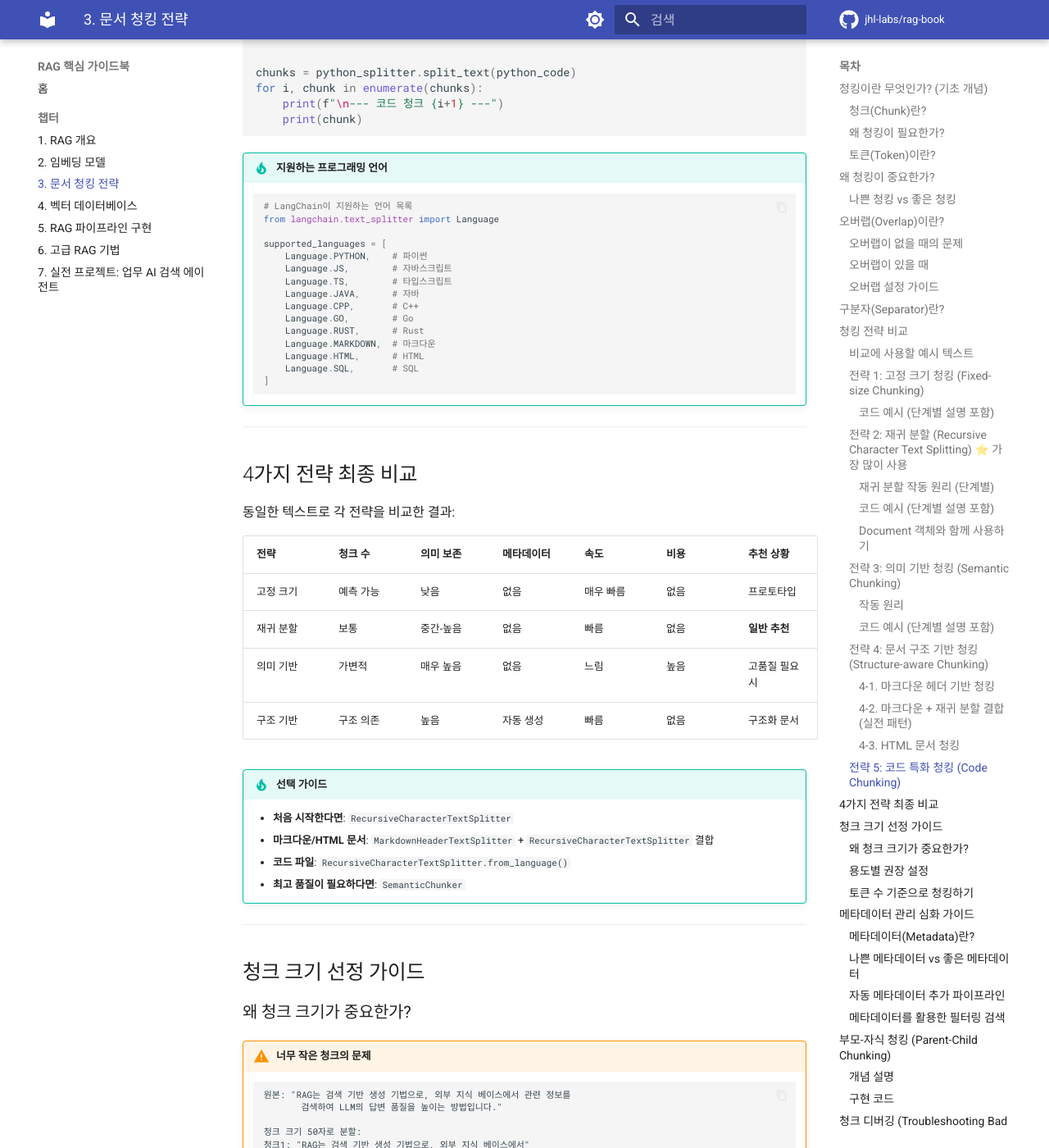
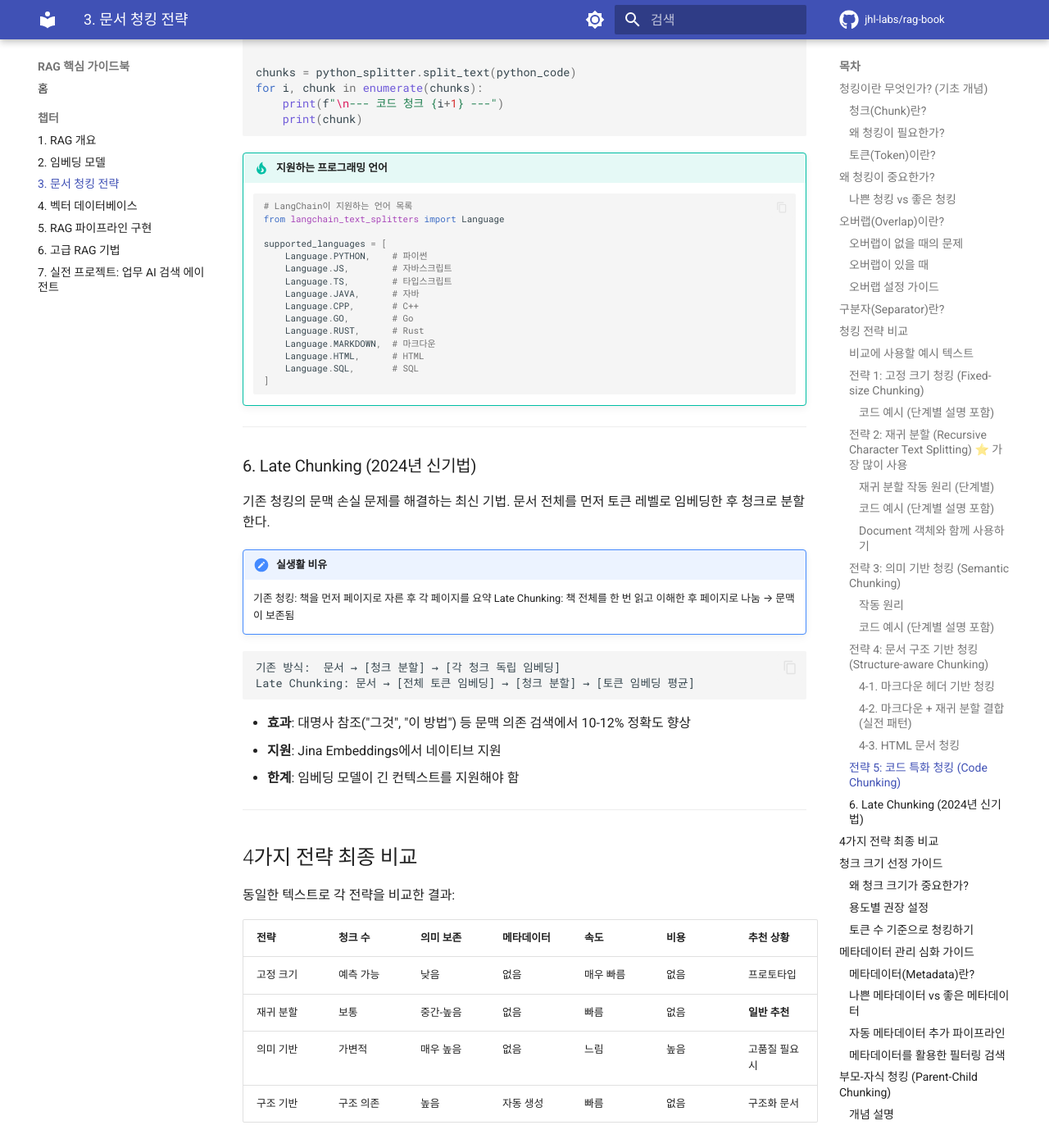
Before and after one commit to jhl-labs/rag-book, an MkDocs documentation site: the page built from docs/chapters/03-chunking-strategies.md, in a window 1280 px wide and 1400 px high, scrolled down 15153 px. Shown: the whole window at 82% size. Built offline with MkDocs 1.6.1 and Material for MkDocs 9.7.7, drawn with Linux system fonts in a browser that asks for light colours; comment, search, counter and statistics services are not loaded; some of the changed text lies outside the part shown.

Commit message:
fix: LangChain deprecated import 전면 교체 및 청킹 콘텐츠 보강
- langchain.text_splitter → langchain_text_splitters
- langchain.schema.Document → langchain_core.documents.Document
- langchain_community.embeddings.HuggingFaceEmbeddings → langchain_huggingface
- langchain.chains.RetrievalQA → LCEL(RunnablePassthrough + StrOutputParser) 패턴으로 교체
- langchain.prompts → langchain_core.prompts
- !!! summary → !!! abstract 교체 (MkDocs 표준 준수)
- 03-chunking-strategies: Late Chunking (2024) 섹션 추가
- 03-chunking-strategies: Anthropic Contextual Retrieval tip 박스 추가
- 01-rag-overview: API 키 하드코딩 제거, 내부 API 사용 지양 수정
- 04-vector-databases, 05-rag-pipeline: deprecated import 정리

Co-Authored-By: Claude Sonnet 4.6 <noreply@anthropic.com>

````diff
--- a/docs/chapters/03-chunking-strategies.md
+++ b/docs/chapters/03-chunking-strategies.md
@@ -215,7 +215,7 @@ sample_text = """
 #### 코드 예시 (단계별 설명 포함)
 
 ```python
-from langchain.text_splitter import CharacterTextSplitter
+from langchain_text_splitters import CharacterTextSplitter
 
 # 1단계: 분할기 생성
 # chunk_size: 각 청크의 최대 글자 수
@@ -317,7 +317,7 @@ for i, chunk in enumerate(chunks):
 #### 코드 예시 (단계별 설명 포함)
 
 ```python
-from langchain.text_splitter import RecursiveCharacterTextSplitter
+from langchain_text_splitters import RecursiveCharacterTextSplitter
 
 # 분할기 생성
 # separators: 시도할 구분자 목록 (우선순위 순서)
@@ -370,8 +370,8 @@ for i, chunk in enumerate(chunks):
 실제 RAG에서는 단순 텍스트보다 **메타데이터**가 포함된 Document 객체를 주로 사용합니다.
 
 ```python
-from langchain.schema import Document
-from langchain.text_splitter import RecursiveCharacterTextSplitter
+from langchain_core.documents import Document
+from langchain_text_splitters import RecursiveCharacterTextSplitter
 
 # Document 객체 생성 (메타데이터 포함)
 # page_content: 실제 텍스트 내용
@@ -539,7 +539,7 @@ for i, chunk in enumerate(chunks):
 #### 4-1. 마크다운 헤더 기반 청킹
 
 ```python
-from langchain.text_splitter import MarkdownHeaderTextSplitter
+from langchain_text_splitters import MarkdownHeaderTextSplitter
 
 # 마크다운 문서 예시
 markdown_doc = """
@@ -618,7 +618,7 @@ for i, chunk in enumerate(chunks):
 #### 4-2. 마크다운 + 재귀 분할 결합 (실전 패턴)
 
 ```python
-from langchain.text_splitter import MarkdownHeaderTextSplitter, RecursiveCharacterTextSplitter
+from langchain_text_splitters import MarkdownHeaderTextSplitter, RecursiveCharacterTextSplitter
 
 # 1단계: 헤더 기반으로 대분할
 md_splitter = MarkdownHeaderTextSplitter(
@@ -646,7 +646,7 @@ print(f"최종 분할 후: {len(final_chunks)}개")
 #### 4-3. HTML 문서 청킹
 
 ```python
-from langchain.text_splitter import HTMLHeaderTextSplitter
+from langchain_text_splitters import HTMLHeaderTextSplitter
 
 # HTML 문서를 헤더 구조로 분할
 html_content = """
@@ -693,7 +693,7 @@ for chunk in chunks:
 코드 파일은 함수나 클래스 단위로 자르는 것이 가장 자연스럽습니다.
 
 ```python
-from langchain.text_splitter import RecursiveCharacterTextSplitter, Language
+from langchain_text_splitters import RecursiveCharacterTextSplitter, Language
 
 # Python 코드 전용 분할기
 # Language.PYTHON을 지정하면 Python 구문에 맞는 구분자를 자동으로 사용
@@ -734,7 +734,7 @@ for i, chunk in enumerate(chunks):
 !!! tip "지원하는 프로그래밍 언어"
     ```python
     # LangChain이 지원하는 언어 목록
-    from langchain.text_splitter import Language
+    from langchain_text_splitters import Language
 
     supported_languages = [
         Language.PYTHON,    # 파이썬
@@ -752,6 +752,25 @@ for i, chunk in enumerate(chunks):
 
 ---
 
+### 6. Late Chunking (2024년 신기법)
+
+기존 청킹의 문맥 손실 문제를 해결하는 최신 기법. 문서 전체를 먼저 토큰 레벨로 임베딩한 후 청크로 분할한다.
+
+!!! note "실생활 비유"
+    기존 청킹: 책을 먼저 페이지로 자른 후 각 페이지를 요약
+    Late Chunking: 책 전체를 한 번 읽고 이해한 후 페이지로 나눔 → 문맥이 보존됨
+
+```
+기존 방식:  문서 → [청크 분할] → [각 청크 독립 임베딩]
+Late Chunking: 문서 → [전체 토큰 임베딩] → [청크 분할] → [토큰 임베딩 평균]
+```
+
+- **효과**: 대명사 참조("그것", "이 방법") 등 문맥 의존 검색에서 10-12% 정확도 향상
+- **지원**: Jina Embeddings에서 네이티브 지원
+- **한계**: 임베딩 모델이 긴 컨텍스트를 지원해야 함
+
+---
+
 ## 4가지 전략 최종 비교
 
 동일한 텍스트로 각 전략을 비교한 결과:
@@ -814,7 +833,7 @@ for i, chunk in enumerate(chunks):
 
 ```python
 import tiktoken  # pip install tiktoken
-from langchain.text_splitter import RecursiveCharacterTextSplitter
+from langchain_text_splitters import RecursiveCharacterTextSplitter
 
 # tiktoken을 사용한 토큰 수 측정 함수
 # 모델에 따라 토크나이저가 다릅니다:
@@ -906,8 +925,8 @@ good_chunk = Document(
 ```python
 import hashlib
 from datetime import datetime
-from langchain.schema import Document
-from langchain.text_splitter import RecursiveCharacterTextSplitter
+from langchain_core.documents import Document
+from langchain_text_splitters import RecursiveCharacterTextSplitter
 
 def process_document_with_metadata(
     raw_text: str,
@@ -1048,8 +1067,8 @@ results_multi = vectorstore.similarity_search(
 ### 구현 코드
 
 ```python
-from langchain.text_splitter import RecursiveCharacterTextSplitter
-from langchain.schema import Document
+from langchain_text_splitters import RecursiveCharacterTextSplitter
+from langchain_core.documents import Document
 
 def create_parent_child_chunks(
     documents: list,
@@ -1184,7 +1203,7 @@ def validate_chunks(
     return issues
 
 # 사용 예시
-from langchain.text_splitter import RecursiveCharacterTextSplitter
+from langchain_text_splitters import RecursiveCharacterTextSplitter
 
 splitter = RecursiveCharacterTextSplitter(chunk_size=200, chunk_overlap=30)
 chunks = splitter.split_documents([Document(
@@ -1328,7 +1347,7 @@ def add_context_headers(
     return chunks
 
 # 사용 예시
-from langchain.text_splitter import RecursiveCharacterTextSplitter
+from langchain_text_splitters import RecursiveCharacterTextSplitter
 
 splitter = RecursiveCharacterTextSplitter(chunk_size=200, chunk_overlap=30)
 chunks = splitter.split_documents([Document(
@@ -1350,6 +1369,11 @@ print(chunks_with_header[0].page_content[:150])
 
 머신러닝이란 무엇인가?
 ```
+
+!!! tip "Anthropic Contextual Retrieval (2024)"
+    각 청크에 LLM으로 문맥 요약을 자동 생성하여 추가하는 기법.
+    수동으로 헤더를 추가하는 위 방법의 자동화 버전이라고 볼 수 있다.
+    Anthropic 연구에서 검색 실패율 49% 감소, Reranking 결합 시 67% 감소를 보고했다.
 
 ---
 
@@ -1553,7 +1577,7 @@ table_doc = Document(
 다음 텍스트를 두 가지 방법으로 청킹해보고 결과를 비교해보세요.
 
 ```python
-from langchain.text_splitter import CharacterTextSplitter, RecursiveCharacterTextSplitter
+from langchain_text_splitters import CharacterTextSplitter, RecursiveCharacterTextSplitter
 
 exercise_text = """
 인공지능의 역사
@@ -1601,8 +1625,8 @@ for i in range(min(3, len(fixed_chunks), len(recursive_chunks))):
 ### 연습 2: 메타데이터 파이프라인 구축
 
 ```python
-from langchain.schema import Document
-from langchain.text_splitter import RecursiveCharacterTextSplitter
+from langchain_core.documents import Document
+from langchain_text_splitters import RecursiveCharacterTextSplitter
 from datetime import datetime
 import hashlib
 
@@ -1648,7 +1672,7 @@ print(f"총 {len(result)}개 청크 생성됨")
 아래 코드에는 최소 3가지 문제가 있습니다. 찾아서 고쳐보세요.
 
 ```python
-from langchain.text_splitter import CharacterTextSplitter
+from langchain_text_splitters import CharacterTextSplitter
 
 # 이 코드에는 문제가 있습니다. 찾아서 수정하세요!
 problematic_splitter = CharacterTextSplitter(
@@ -1673,7 +1697,7 @@ problematic_splitter = CharacterTextSplitter(
 ### 팁 1: 청킹 실험 자동화
 
 ```python
-from langchain.text_splitter import RecursiveCharacterTextSplitter
+from langchain_text_splitters import RecursiveCharacterTextSplitter
 
 def experiment_chunk_sizes(
     text: str,
@@ -1781,8 +1805,8 @@ print(f"같은 내용, 같은 ID: {id1 == id2}")  # True
 
 ```python
 import os
-from langchain.text_splitter import RecursiveCharacterTextSplitter
-from langchain.schema import Document
+from langchain_text_splitters import RecursiveCharacterTextSplitter
+from langchain_core.documents import Document
 
 def process_large_file_incrementally(
     file_path: str,
@@ -1839,8 +1863,8 @@ import hashlib
 import re
 from datetime import datetime
 from typing import Optional
-from langchain.schema import Document
-from langchain.text_splitter import RecursiveCharacterTextSplitter, MarkdownHeaderTextSplitter
+from langchain_core.documents import Document
+from langchain_text_splitters import RecursiveCharacterTextSplitter, MarkdownHeaderTextSplitter
 
 class DocumentChunkingPipeline:
     """
````
Also changed, not shown: other parts of docs/chapters/03-chunking-strategies.md (+5 -5 lines), docs/chapters/04-vector-databases.md (+32 -4 lines), docs/chapters/05-rag-pipeline.md (+14 -7 lines).
